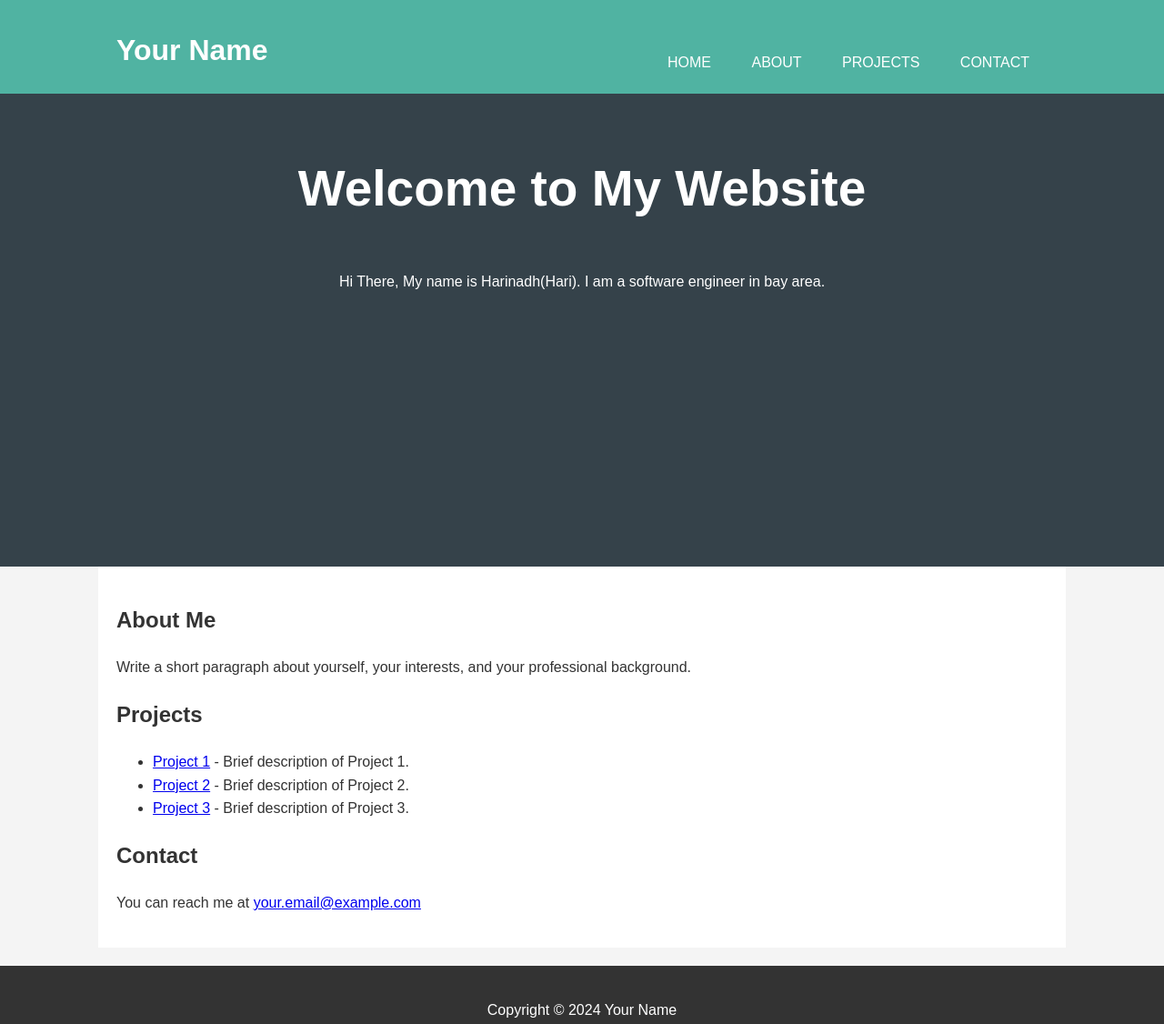
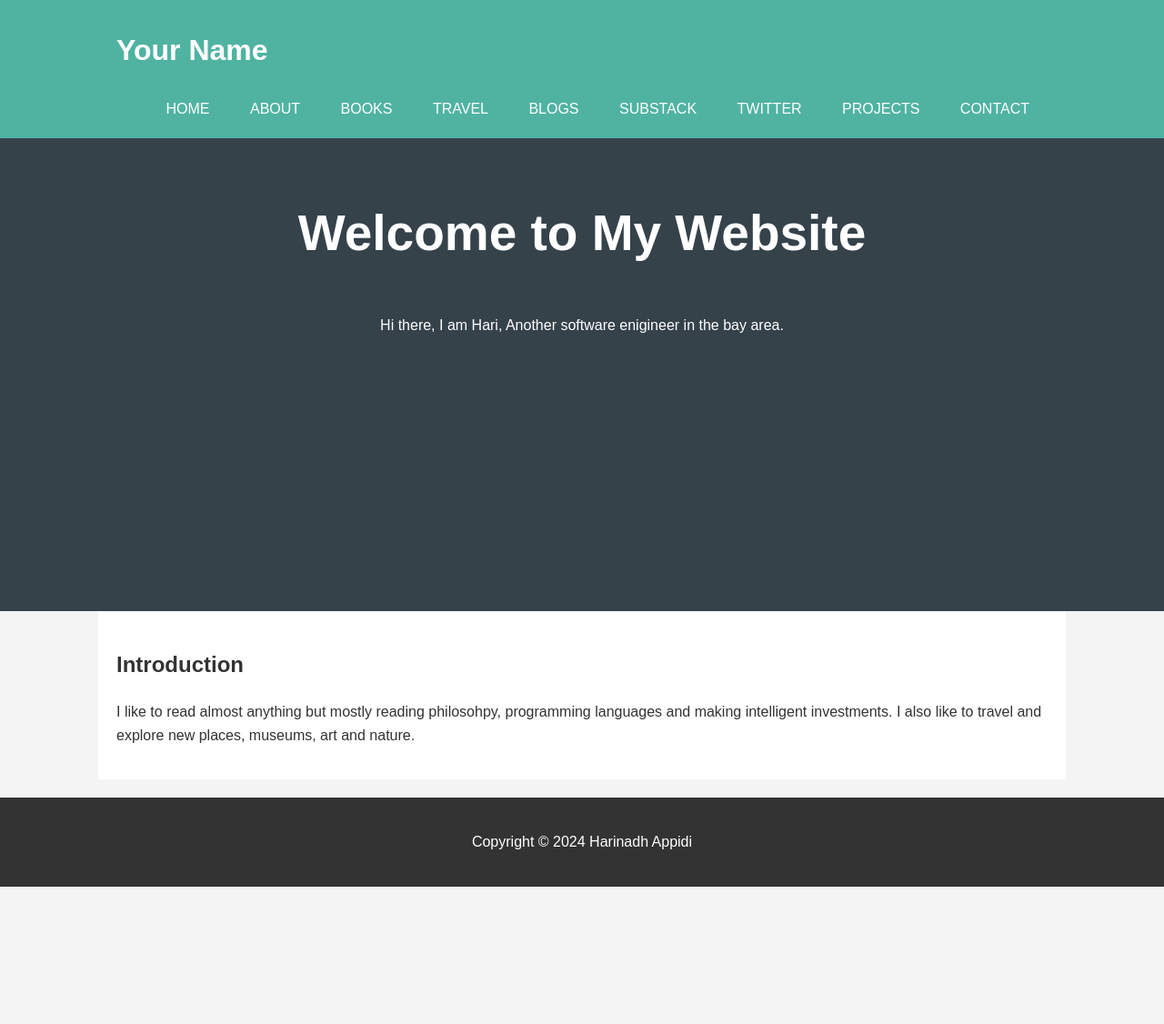
Before and after one commit to hariappi/hariappi, a plain HTML site: page index.html in a window 1280 px wide. Shown: the whole page at 91% size. After the commit the page ends 975 px from the top, so only its background shows below. Drawn offline with Linux system fonts and the light colour scheme.

Commit message:
Update index.html

```diff
--- a/index.html
+++ b/index.html
@@ -3,7 +3,7 @@
 <head>
     <meta charset="UTF-8">
     <meta name="viewport" content="width=device-width, initial-scale=1.0">
-    <title>Your Name</title>
+    <title>Harinadh Appidi</title>
     <style>
         body {
             font-family: Arial, sans-serif;
@@ -81,10 +81,15 @@
             </div>
             <nav>
                 <ul>
-                    <li><a href="#">Home</a></li>
-                    <li><a href="#">About</a></li>
-                    <li><a href="#">Projects</a></li>
-                    <li><a href="#">Contact</a></li>
+                    <li><a href="index.html">Home</a></li>
+                    <li><a href="about.html">About</a></li>
+                    <li><a href=books.html">Books</a></li>
+                    <li><a href="travel.html">Travel</a></li>
+                    <li><a href="blogs.html">Blogs</a></li>
+                    <li><a href="substack.html">Substack</a></li>
+                    <li><a href="twitter.html">Twitter</a></li>
+                    <li><a href="projects.html">Projects</a></li>
+                    <li><a href="contact.html">Contact</a></li>
                 </ul>
             </nav>
         </div>
@@ -93,27 +98,17 @@
     <section id="showcase">
         <div class="container">
             <h1>Welcome to My Website</h1>
-            <p>Hi There, My name is Harinadh(Hari). I am a software engineer in bay area. </p>
+            <p>Hi there, I am Hari, Another software enigineer in the bay area. </p>
         </div>
     </section>
 
     <div class="container content">
-        <h2>About Me</h2>
-        <p>Write a short paragraph about yourself, your interests, and your professional background.</p>
-
-        <h2>Projects</h2>
-        <ul>
-            <li><a href="#">Project 1</a> - Brief description of Project 1.</li>
-            <li><a href="#">Project 2</a> - Brief description of Project 2.</li>
-            <li><a href="#">Project 3</a> - Brief description of Project 3.</li>
-        </ul>
-
-        <h2>Contact</h2>
-        <p>You can reach me at <a href="mailto:your.email@example.com">your.email@example.com</a></p>
+        <h2>Introduction</h2>
+        <p>I like to read almost anything but mostly reading philosohpy, programming languages and making intelligent investments. I also like to travel and explore new places, museums, art and nature.</p>
     </div>
 
     <footer>
-        <p>Copyright &copy; 2024 Your Name</p>
+        <p>Copyright &copy; 2024 Harinadh Appidi</p>
     </footer>
 </body>
 </html>
```
